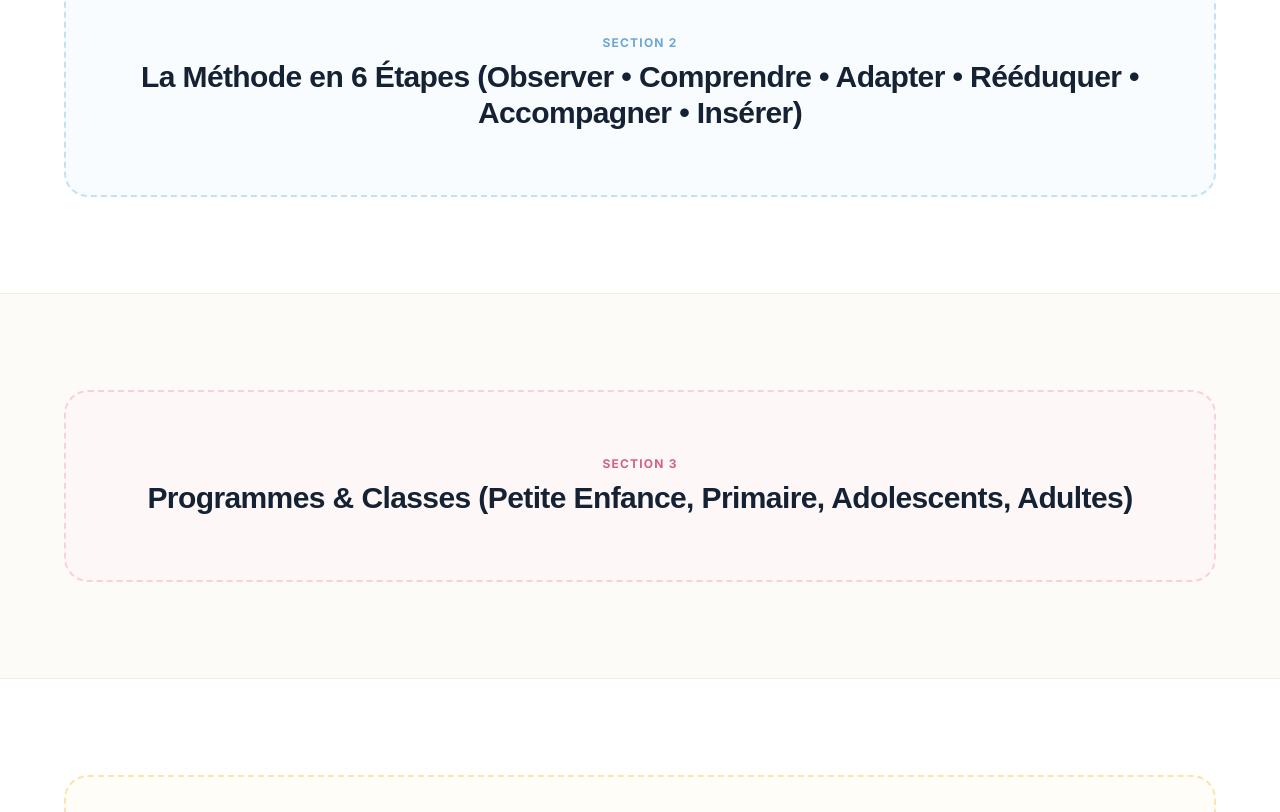
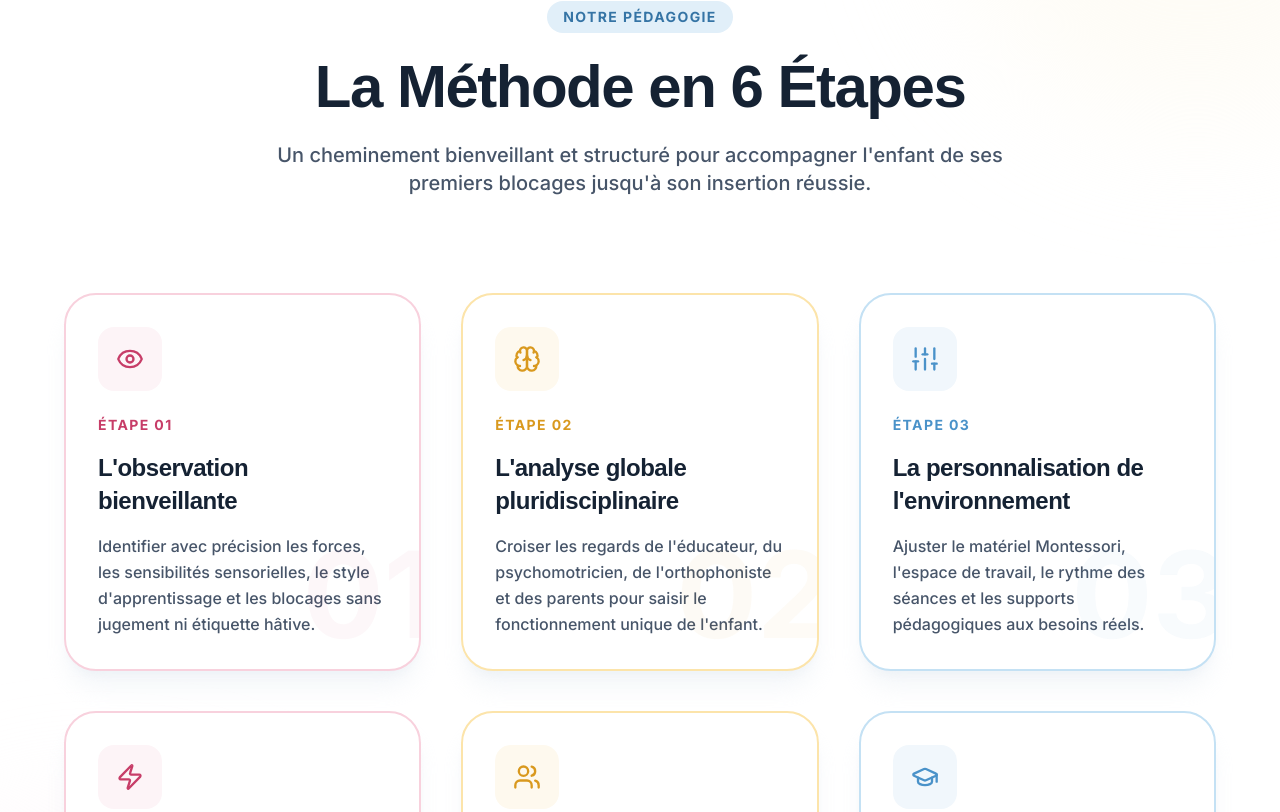
Before and after one commit to immersio-collab/MSK, a Next.js app: page / in a window 1280 px wide. Shown: the part 1788-2600 px from the top of the page. Built offline with nearby package versions, Linux system fonts and the light colour scheme.

Commit message:
feat: implement homepage layout with virtual tour and method section components

```diff
--- a/app/page.tsx
+++ b/app/page.tsx
@@ -4,6 +4,7 @@
 import { Heart, Brain, Sun } from "lucide-react";
 import { WordPullUp } from "@/components/magicui/word-pull-up";
 import { FadeUp } from "@/components/magicui/fade-up";
+import { MethodSection } from "@/components/home/MethodSection";
 
 export const metadata: Metadata = {
   title: "Accueil | MSK Montessori School Casablanca",
@@ -122,8 +123,11 @@
         </div>
       </section>
 
+      {/* Method Section */}
+      <MethodSection />
+
       {/* Other Sections Placeholder with Reduced Padding-X and Airy Design */}
-      {sections.map((section, idx) => (
+      {sections.filter(s => s.id !== "methode").map((section, idx) => (
         <section
           key={section.id}
           id={section.id}
@@ -134,7 +138,7 @@
           <div className="w-full max-w-[1400px] mx-auto px-6 sm:px-10 lg:px-16">
             <div className={`rounded-3xl border-2 border-dashed p-12 md:p-16 text-center transition-all ${section.color}`}>
               <span className="text-xs font-bold uppercase tracking-widest block mb-2 opacity-80">
-                Section {idx + 2}
+                Section {idx + 3}
               </span>
               <h2 className="text-2xl md:text-3xl font-extrabold text-msk-night-900">
                 {section.title}
--- a/components/home/MethodSection.tsx
+++ b/components/home/MethodSection.tsx
@@ -1,201 +1,92 @@
 "use client";
 
-import React, { useState } from "react";
-import Link from "next/link";
-import { motion, AnimatePresence } from "framer-motion";
-import {
-  Eye,
-  Brain,
-  Sliders,
-  Zap,
-  Users,
-  GraduationCap,
-  ArrowRight,
-  Sparkles,
-  Check,
-} from "lucide-react";
-import { METHOD_STEPS, SCHOOL_INFO } from "@/lib/data/site-content";
+import React from "react";
+import { METHOD_STEPS } from "@/lib/data/site-content";
+import { FadeUp } from "@/components/magicui/fade-up";
+import { Eye, Brain, Sliders, Zap, Users, GraduationCap } from "lucide-react";
 
-const iconComponentMap: Record<string, React.ReactNode> = {
-  Eye: <Eye className="h-6 w-6" />,
-  Brain: <Brain className="h-6 w-6" />,
-  Sliders: <Sliders className="h-6 w-6" />,
-  Zap: <Zap className="h-6 w-6" />,
-  Users: <Users className="h-6 w-6" />,
-  GraduationCap: <GraduationCap className="h-6 w-6" />,
+const getIcon = (iconName: string) => {
+  switch (iconName) {
+    case "Eye": return <Eye className="h-7 w-7" />;
+    case "Brain": return <Brain className="h-7 w-7" />;
+    case "Sliders": return <Sliders className="h-7 w-7" />;
+    case "Zap": return <Zap className="h-7 w-7" />;
+    case "Users": return <Users className="h-7 w-7" />;
+    case "GraduationCap": return <GraduationCap className="h-7 w-7" />;
+    default: return <Eye className="h-7 w-7" />;
+  }
+};
+
+const getColorThemes = (index: number) => {
+  const themes = [
+    "bg-msk-coral-50 text-msk-coral-600 border-msk-coral-200",
+    "bg-msk-sun-50 text-msk-sun-600 border-msk-sun-200",
+    "bg-msk-blue-50 text-msk-blue-600 border-msk-blue-200",
+  ];
+  return themes[index % themes.length];
 };
 
 export const MethodSection: React.FC = () => {
-  const [activeStep, setActiveStep] = useState(0);
+  return (
+    <section id="methode" className="py-20 md:py-32 bg-white relative overflow-hidden">
+      {/* Soft Background Decor */}
+      <div className="absolute top-0 right-0 w-[500px] h-[500px] bg-msk-sun-50/50 rounded-full blur-3xl -translate-y-1/2 translate-x-1/3 pointer-events-none" />
+      <div className="absolute bottom-0 left-0 w-[600px] h-[600px] bg-msk-coral-50/50 rounded-full blur-3xl translate-y-1/3 -translate-x-1/3 pointer-events-none" />
 
-  return (
-    <section className="py-24 bg-[#FAF8F5] relative overflow-hidden" id="methode">
-      {/* Background Subtle Shapes */}
-      <div className="absolute top-1/2 left-0 -translate-y-1/2 w-96 h-96 rounded-full bg-msk-forest-100/40 blur-3xl pointer-events-none" />
-      <div className="absolute bottom-0 right-10 w-80 h-80 rounded-full bg-msk-amber-100/40 blur-3xl pointer-events-none" />
-
-      <div className="container relative mx-auto px-4 md:px-6 max-w-7xl">
-
-        {/* Section Header */}
-        <div className="text-center max-w-3xl mx-auto mb-16 space-y-4">
-          <div className="inline-flex items-center gap-2 rounded-full bg-msk-forest-100 px-4 py-1 text-xs font-bold text-msk-forest-800">
-            <Sparkles className="h-3.5 w-3.5 text-msk-terracotta-500" />
-            <span>La Démarche Pédagogique MSK</span>
-          </div>
-
-          <h2 className="text-3xl md:text-5xl font-extrabold text-msk-forest-950 tracking-tight">
-            Une méthode progressive en <span className="text-msk-forest-700">6 étapes clés</span>
-          </h2>
-
-          <p className="text-base md:text-lg text-msk-slate-600">
-            Notre protocole d&apos;accompagnement assure une transition fluide et sécurisée depuis l&apos;observation fine des besoins jusqu&apos;à l&apos;insertion scolaire et sociale réussie.
-          </p>
-
-          <div className="pt-2 flex flex-wrap items-center justify-center gap-2 text-xs md:text-sm font-bold text-msk-forest-800">
-            {METHOD_STEPS.map((s, idx) => (
-              <React.Fragment key={s.step}>
-                <span className={`px-2.5 py-1 rounded-lg transition-colors ${activeStep === idx ? 'bg-msk-forest-700 text-white' : 'bg-white text-msk-forest-800'}`}>
-                  {s.step}
-                </span>
-                {idx < METHOD_STEPS.length - 1 && (
-                  <span className="text-msk-terracotta-400 font-normal">→</span>
-                )}
-              </React.Fragment>
-            ))}
-          </div>
+      <div className="w-full max-w-[1400px] mx-auto px-6 sm:px-10 lg:px-16 relative z-10">
+        <div className="text-center max-w-3xl mx-auto mb-16 md:mb-24">
+          <FadeUp>
+            <span className="inline-flex items-center justify-center rounded-full bg-msk-blue-100 text-msk-blue-700 px-4 py-1.5 text-sm font-bold uppercase tracking-widest mb-6">
+              Notre Pédagogie
+            </span>
+          </FadeUp>
+          <FadeUp delay={0.1}>
+            <h2 className="text-3xl sm:text-4xl md:text-5xl lg:text-6xl font-black text-msk-night-900 tracking-tight leading-tight mb-6">
+              La Méthode en 6 Étapes
+            </h2>
+          </FadeUp>
+          <FadeUp delay={0.2}>
+            <p className="text-lg md:text-xl text-slate-600 font-medium leading-relaxed">
+              Un cheminement bienveillant et structuré pour accompagner l&apos;enfant
+              de ses premiers blocages jusqu&apos;à son insertion réussie.
+            </p>
+          </FadeUp>
         </div>
 
-        {/* Interactive Desktop / Tablet Stepper Selector */}
-        <div className="hidden md:grid md:grid-cols-6 gap-3 mb-10">
+        <div className="grid grid-cols-1 md:grid-cols-2 lg:grid-cols-3 gap-8 lg:gap-10">
           {METHOD_STEPS.map((step, idx) => {
-            const isActive = activeStep === idx;
+            const theme = getColorThemes(idx);
             return (
-              <button
-                key={step.number}
-                onClick={() => setActiveStep(idx)}
-                className={`relative flex flex-col items-center p-4 rounded-2xl transition-all duration-300 text-left border ${
-                  isActive
-                    ? "bg-white shadow-lg border-msk-forest-300 ring-2 ring-msk-forest-500/20 -translate-y-1"
-                    : "bg-white/60 hover:bg-white border-msk-forest-100 text-msk-slate-600 hover:border-msk-forest-200"
-                }`}
-              >
-                <div
-                  className={`flex h-10 w-10 items-center justify-center rounded-xl font-extrabold text-sm mb-3 transition-colors ${
-                    isActive
-                      ? "bg-msk-forest-700 text-white"
-                      : "bg-msk-sand-100 text-msk-forest-700"
-                  }`}
-                >
-                  {step.number}
+              <FadeUp key={step.number} delay={0.1 * idx} y={30} duration={0.6}>
+                <div className={`relative h-full flex flex-col p-8 rounded-[2rem] border-2 bg-white shadow-xl shadow-slate-200/40 transition-transform duration-300 hover:-translate-y-2 group overflow-hidden ${theme.split(" ")[2]}`}>
+
+                  {/* Watermark Number */}
+                  <span className={`absolute -right-4 -bottom-4 text-[120px] font-black opacity-[0.04] pointer-events-none ${theme.split(" ")[1]}`}>
+                    {step.number}
+                  </span>
+
+                  <div className={`w-16 h-16 rounded-2xl flex items-center justify-center mb-6 transition-transform duration-300 group-hover:scale-110 group-hover:rotate-3 ${theme.split(" ")[0]} ${theme.split(" ")[1]}`}>
+                    {getIcon(step.icon)}
+                  </div>
+
+                  <div className="flex items-baseline gap-3 mb-4">
+                    <span className={`text-sm font-black uppercase tracking-widest ${theme.split(" ")[1]}`}>
+                      Étape {step.number}
+                    </span>
+                  </div>
+
+                  <h3 className="text-2xl font-bold text-msk-night-900 mb-4 leading-snug">
+                    {step.title}
+                  </h3>
+
+                  <p className="text-slate-600 font-medium leading-relaxed flex-1">
+                    {step.description}
+                  </p>
                 </div>
-                <span className={`text-sm font-bold tracking-tight text-center ${isActive ? 'text-msk-forest-900' : 'text-msk-slate-700'}`}>
-                  {step.step}
-                </span>
-                {isActive && (
-                  <motion.div
-                    layoutId="activeTabIndicator"
-                    className="absolute -bottom-1.5 left-1/2 -translate-x-1/2 h-1 w-8 rounded-full bg-msk-forest-700"
-                  />
-                )}
-              </button>
+              </FadeUp>
             );
           })}
         </div>
-
-        {/* Active Step Detailed Showcase Card */}
-        <div className="rounded-3xl bg-white p-8 md:p-12 shadow-xl border border-msk-forest-100 ring-1 ring-black/5">
-          <AnimatePresence mode="wait">
-            <motion.div
-              key={activeStep}
-              initial={{ opacity: 0, y: 15 }}
-              animate={{ opacity: 1, y: 0 }}
-              exit={{ opacity: 0, y: -15 }}
-              transition={{ duration: 0.3 }}
-              className="grid grid-cols-1 lg:grid-cols-12 gap-8 items-center"
-            >
-              {/* Left Details */}
-              <div className="lg:col-span-8 space-y-6">
-                <div className="flex items-center gap-3">
-                  <span className="flex h-12 w-12 items-center justify-center rounded-2xl bg-msk-forest-100 text-msk-forest-800 font-extrabold text-lg">
-                    {METHOD_STEPS[activeStep].number}
-                  </span>
-                  <div>
-                    <span className="text-xs font-bold uppercase tracking-widest text-msk-terracotta-600">
-                      Étape {METHOD_STEPS[activeStep].number} du Protocole
-                    </span>
-                    <h3 className="text-2xl md:text-3xl font-extrabold text-msk-forest-950">
-                      {METHOD_STEPS[activeStep].step} : {METHOD_STEPS[activeStep].title}
-                    </h3>
-                  </div>
-                </div>
-
-                <p className="text-base md:text-lg text-msk-slate-700 leading-relaxed">
-                  {METHOD_STEPS[activeStep].description}
-                </p>
-
-                {/* Practical Takeaways */}
-                <div className="grid grid-cols-1 sm:grid-cols-2 gap-3 pt-2">
-                  <div className="flex items-start gap-2.5 p-3 rounded-xl bg-msk-sand-50 border border-msk-forest-100">
-                    <Check className="h-4 w-4 text-emerald-600 mt-0.5 shrink-0" />
-                    <span className="text-xs text-msk-slate-700 font-medium">
-                      Suivi continu avec bilan formalisé partagé avec les parents
-                    </span>
-                  </div>
-                  <div className="flex items-start gap-2.5 p-3 rounded-xl bg-msk-sand-50 border border-msk-forest-100">
-                    <Check className="h-4 w-4 text-emerald-600 mt-0.5 shrink-0" />
-                    <span className="text-xs text-msk-slate-700 font-medium">
-                      Coordination étroite entre éducateurs & rééducateurs
-                    </span>
-                  </div>
-                </div>
-
-                <div className="pt-4 flex flex-wrap items-center gap-4">
-                  <Link
-                    href="/notre-approche/la-methode"
-                    className="inline-flex items-center gap-2 text-sm font-bold text-msk-forest-800 hover:text-msk-forest-950 hover:underline"
-                  >
-                    <span>En savoir plus sur cette étape</span>
-                    <ArrowRight className="h-4 w-4" />
-                  </Link>
-
-                  <div className="flex items-center gap-2 text-xs text-msk-slate-500">
-                    <span>Navigation :</span>
-                    <button
-                      onClick={() => setActiveStep((prev) => (prev > 0 ? prev - 1 : METHOD_STEPS.length - 1))}
-                      className="px-2.5 py-1 rounded bg-msk-sand-100 hover:bg-msk-forest-100 text-msk-forest-800 font-bold"
-                    >
-                      ← Précédent
-                    </button>
-                    <button
-                      onClick={() => setActiveStep((prev) => (prev < METHOD_STEPS.length - 1 ? prev + 1 : 0))}
-                      className="px-2.5 py-1 rounded bg-msk-forest-700 hover:bg-msk-forest-800 text-white font-bold"
-                    >
-                      Suivant →
-                    </button>
-                  </div>
-                </div>
-              </div>
-
-              {/* Right Visual Badge */}
-              <div className="lg:col-span-4 flex flex-col items-center justify-center p-8 rounded-2xl bg-gradient-to-br from-msk-forest-50 to-msk-sand-100 border border-msk-forest-200/70 text-center">
-                <div className="flex h-20 w-20 items-center justify-center rounded-3xl bg-white shadow-md text-msk-forest-700 mb-4">
-                  {iconComponentMap[METHOD_STEPS[activeStep].icon]}
-                </div>
-                <h4 className="text-lg font-bold text-msk-forest-900 mb-1">
-                  Objectif de l&apos;Étape {METHOD_STEPS[activeStep].number}
-                </h4>
-                <p className="text-xs text-msk-slate-600 leading-relaxed">
-                  Garantir une adaptation personnalisée sans pression ni stigmatisation de l&apos;enfant.
-                </p>
-                <div className="mt-6 w-full pt-4 border-t border-msk-forest-200/60 flex items-center justify-between text-xs font-semibold text-msk-forest-800">
-                  <span>Méthode MSK</span>
-                  <span>Casablanca, Maroc</span>
-                </div>
-              </div>
-            </motion.div>
-          </AnimatePresence>
-        </div>
-
       </div>
     </section>
   );
```
